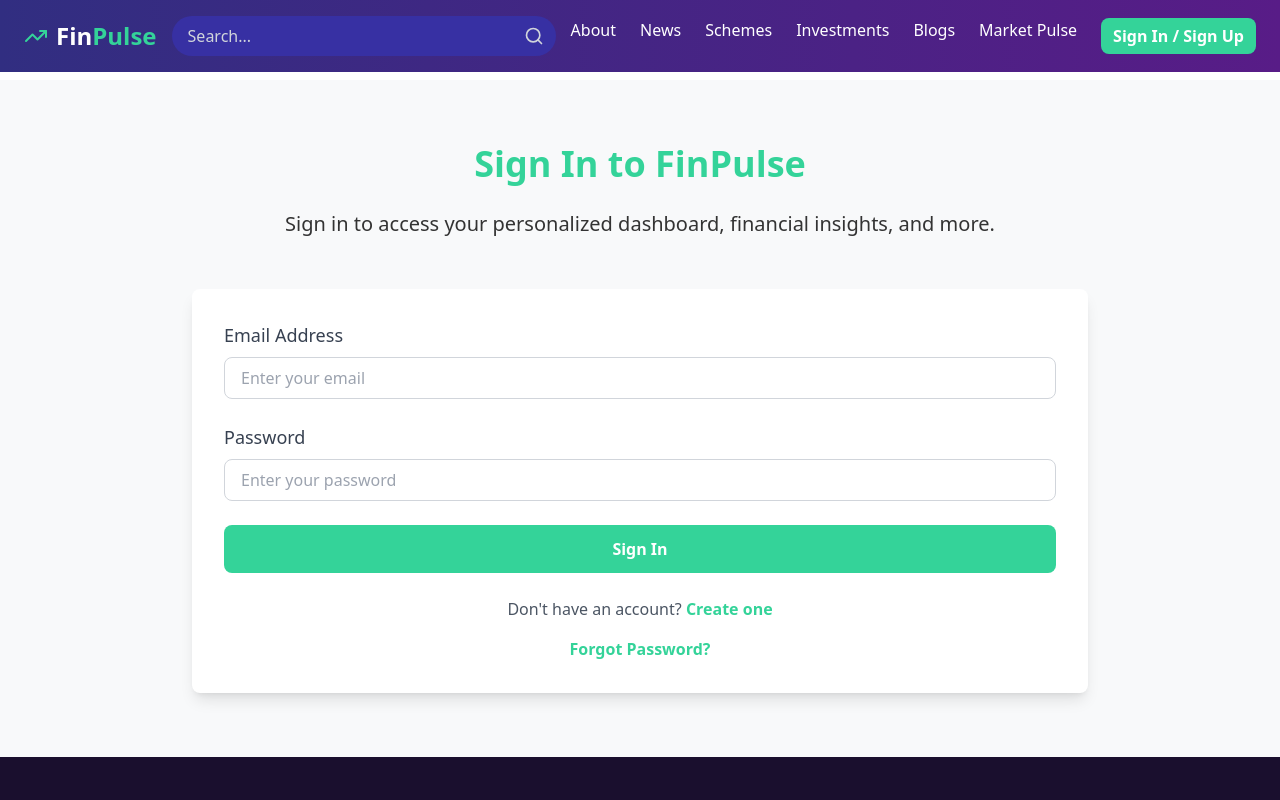
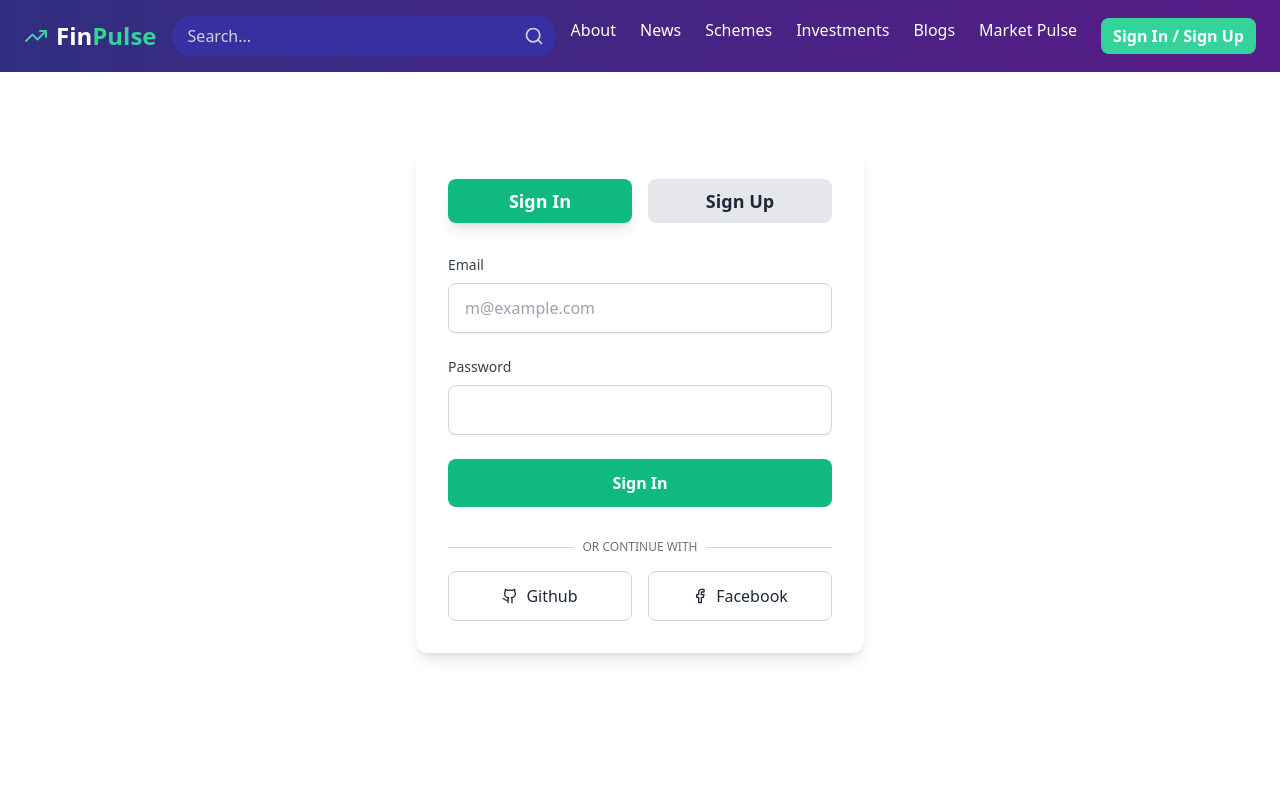
Before and after one commit to akshay0611/FinPulse, a React (Vite) app in the folder frontend/: page /signin-signup in a window 1280 px wide. Shown: the top 800 px of the page. Built offline with nearby package versions, Linux system fonts and the light colour scheme; no server answers.

Commit message:
Modified signin page

```diff
--- a/frontend/src/pages/SignInSignUp.tsx
+++ b/frontend/src/pages/SignInSignUp.tsx
@@ -1,219 +1,225 @@
 import React, { useState } from 'react';
 import Navbar from '../components/Navbar';
-import Footer from '../components/Footer';
+import { Facebook, Github, Loader2 } from 'lucide-react';
 
-const SignInSignUp = () => {
-  const [isSignUp, setIsSignUp] = useState(false);
-  const [email, setEmail] = useState('');
-  const [password, setPassword] = useState('');
-  const [confirmPassword, setConfirmPassword] = useState('');
-  const [error, setError] = useState('');
-  const [showForgotPassword, setShowForgotPassword] = useState(false);
-  const [passwordStrength, setPasswordStrength] = useState(0);
+export default function AuthPage() {
+  const [isLoading, setIsLoading] = useState<boolean>(false);
+  const [activeTab, setActiveTab] = useState<'signin' | 'signup'>('signin');
+  const [errors, setErrors] = useState<{ [key: string]: string }>({});
+  const [formData, setFormData] = useState({
+    email: '',
+    password: '',
+    fullName: '',
+    confirmPassword: '',
+  });
 
-  const toggleForm = () => setIsSignUp(!isSignUp);
-
-  // Handle password strength calculation
-  const handlePasswordChange = (e: React.ChangeEvent<HTMLInputElement>) => {
-    const passwordValue = e.target.value;
-    setPassword(passwordValue);
-    calculatePasswordStrength(passwordValue);
+  // Handle input changes
+  const handleInputChange = (e: React.ChangeEvent<HTMLInputElement>) => {
+    const { name, value } = e.target;
+    setFormData((prevData) => ({ ...prevData, [name]: value }));
   };
 
-  const calculatePasswordStrength = (password: string) => {
-    let strength = 0;
-    if (password.length > 8) strength++;
-    if (/[A-Z]/.test(password)) strength++;
-    if (/[a-z]/.test(password)) strength++;
-    if (/\d/.test(password)) strength++;
-    if (/[^A-Za-z0-9]/.test(password)) strength++;
-    setPasswordStrength(strength);
+  // Validate form
+  const validateForm = () => {
+    const newErrors: { [key: string]: string } = {};
+    const emailPattern = /^[a-zA-Z0-9._-]+@[a-zA-Z0-9.-]+\.[a-zA-Z]{2,6}$/;
+
+    if (!formData.email || !emailPattern.test(formData.email)) {
+      newErrors.email = 'Please enter a valid email address.';
+    }
+    if (!formData.password) {
+      newErrors.password = 'Password is required.';
+    }
+
+    if (activeTab === 'signup') {
+      if (!formData.fullName) {
+        newErrors.fullName = 'Full Name is required.';
+      }
+      if (!formData.confirmPassword) {
+        newErrors.confirmPassword = 'Please confirm your password.';
+      }
+      if (formData.password !== formData.confirmPassword) {
+        newErrors.confirmPassword = 'Passwords do not match.';
+      }
+    }
+
+    setErrors(newErrors);
+    return Object.keys(newErrors).length === 0;
   };
 
-  // Handle submit for login and registration
-  const handleSubmit = (e: React.FormEvent) => {
-    e.preventDefault();
-    if (isSignUp && password !== confirmPassword) {
-      setError('Passwords do not match');
-    } else if (!email || !password) {
-      setError('Please fill in all fields');
-    } else {
-      setError('');
-      // Handle form submission logic here (e.g., API call)
+  // Handle form submission
+  async function onSubmit(event: React.SyntheticEvent) {
+    event.preventDefault();
+
+    if (!validateForm()) return; // Stop if form validation fails
+
+    setIsLoading(true);
+
+    // Simulate API request for 3 seconds
+    setTimeout(() => {
+      setIsLoading(false);
+      console.log('Form Submitted:', formData); // Here you can handle API calls
+    }, 3000);
   }
-  };
-
-  // Handle forgot password functionality
-  const handleForgotPassword = (e: React.FormEvent) => {
-    e.preventDefault();
-    alert(`A password reset link has been sent to ${email}`);
-    setShowForgotPassword(false); // Hide forgot password form after submission
-  };
 
   return (
-    <div className="bg-[#f8f9fa]">
+    <div className="flex flex-col min-h-screen bg-white">
       <Navbar />
-
-      <section className="py-16 px-6 mt-20">
-        <div className="max-w-7xl mx-auto text-center">
-          <h1 className="text-4xl font-bold text-[rgb(52,211,153)] mb-6">
-            {isSignUp ? 'Create Your Account' : 'Sign In to FinPulse'}
-          </h1>
-          <p className="text-xl text-[#333333] mb-12 max-w-3xl mx-auto leading-relaxed">
-            {isSignUp
-              ? 'Join FinPulse today to take control of your financial future and stay informed.'
-              : 'Sign in to access your personalized dashboard, financial insights, and more.'}
-          </p>
+      <main className="flex-grow flex items-center justify-center py-12 px-4 sm:px-6 lg:px-8">
+        <div className="w-full max-w-md p-8 bg-white shadow-lg rounded-xl">
+          <div className="w-full mb-6">
+            <div className="grid w-full grid-cols-2 gap-4">
+              <button
+                onClick={() => setActiveTab('signin')}
+                className={`py-2 px-4 font-semibold text-lg rounded-lg ${activeTab === 'signin' ? 'bg-emerald-500 text-white shadow-lg' : 'bg-gray-200 text-gray-800'}`}
+              >
+                Sign In
+              </button>
+              <button
+                onClick={() => setActiveTab('signup')}
+                className={`py-2 px-4 font-semibold text-lg rounded-lg ${activeTab === 'signup' ? 'bg-emerald-500 text-white shadow-lg' : 'bg-gray-200 text-gray-800'}`}
+              >
+                Sign Up
+              </button>
+            </div>
           </div>
 
-        <div className="max-w-4xl mx-auto bg-white p-8 rounded-lg shadow-lg">
-          {showForgotPassword ? (
-            <form onSubmit={handleForgotPassword}>
-              <h2 className="text-2xl font-semibold text-gray-700 mb-4">Forgot Password</h2>
-              <div className="mb-6">
-                <label htmlFor="forgotEmail" className="block text-lg text-gray-700 mb-2">
-                  Enter your email address to receive a password reset link:
-                </label>
+          <div className="mt-8">
+            {activeTab === 'signin' ? (
+              <form onSubmit={onSubmit}>
+                <div className="space-y-6">
+                  <div className="space-y-2">
+                    <label htmlFor="email" className="block text-sm font-medium text-gray-700">Email</label>
                     <input
+                      id="email"
                       type="email"
-                  id="forgotEmail"
-                  value={email}
-                  onChange={(e) => setEmail(e.target.value)}
-                  placeholder="Enter your email"
-                  className="w-full px-4 py-2 rounded-lg border border-gray-300 focus:outline-none focus:ring-2 focus:ring-emerald-400 transition-colors duration-300"
+                      name="email"
+                      value={formData.email}
+                      onChange={handleInputChange}
+                      placeholder="m@example.com"
                       required
+                      className="w-full px-4 py-3 rounded-lg text-gray-800 border border-gray-300 focus:ring-2 focus:ring-emerald-400 shadow-sm transition-all duration-200 ease-in-out focus:outline-none"
                     />
+                    {errors.email && <p className="text-red-500 text-xs mt-1">{errors.email}</p>}
                   </div>
-
-              <div className="mb-6 flex items-center justify-between">
+                  <div className="space-y-2">
+                    <label htmlFor="password" className="block text-sm font-medium text-gray-700">Password</label>
+                    <input
+                      id="password"
+                      type="password"
+                      name="password"
+                      value={formData.password}
+                      onChange={handleInputChange}
+                      required
+                      className="w-full px-4 py-3 rounded-lg text-gray-800 border border-gray-300 focus:ring-2 focus:ring-emerald-400 shadow-sm transition-all duration-200 ease-in-out focus:outline-none"
+                    />
+                    {errors.password && <p className="text-red-500 text-xs mt-1">{errors.password}</p>}
+                  </div>
+                </div>
+                <div className="mt-6">
                   <button
                     type="submit"
-                  className="w-full bg-emerald-400 py-3 rounded-lg text-white font-semibold hover:bg-emerald-500 transition-colors duration-300"
+                    className="w-full py-3 px-4 font-semibold text-white bg-emerald-500 rounded-lg hover:bg-emerald-600 transition-all duration-200 ease-in-out disabled:bg-emerald-300"
+                    disabled={isLoading}
                   >
-                  Send Reset Link
+                    {isLoading && <Loader2 className="mr-2 h-4 w-4 animate-spin" />}
+                    Sign In
                   </button>
-              </div>
-
-              <div className="text-center">
-                <p className="text-gray-600">
-                  <button
-                    onClick={() => setShowForgotPassword(false)}
-                    className="text-emerald-400 font-semibold hover:text-emerald-500"
-                  >
-                    Back to Sign In
-                  </button>
-                </p>
                 </div>
               </form>
             ) : (
-            <form onSubmit={handleSubmit}>
-              <div className="mb-6">
-                <label htmlFor="email" className="block text-lg text-gray-700 mb-2">
-                  Email Address
-                </label>
+              <form onSubmit={onSubmit}>
+                <div className="space-y-6">
+                  <div className="space-y-2">
+                    <label htmlFor="fullName" className="block text-sm font-medium text-gray-700">Full Name</label>
                     <input
+                      id="fullName"
+                      type="text"
+                      name="fullName"
+                      value={formData.fullName}
+                      onChange={handleInputChange}
+                      placeholder="John Doe"
+                      required
+                      className="w-full px-4 py-3 rounded-lg text-gray-800 border border-gray-300 focus:ring-2 focus:ring-emerald-400 shadow-sm transition-all duration-200 ease-in-out focus:outline-none"
+                    />
+                    {errors.fullName && <p className="text-red-500 text-xs mt-1">{errors.fullName}</p>}
+                  </div>
+                  <div className="space-y-2">
+                    <label htmlFor="email" className="block text-sm font-medium text-gray-700">Email</label>
+                    <input
+                      id="email"
                       type="email"
-                  id="email"
-                  value={email}
-                  onChange={(e) => setEmail(e.target.value)}
-                  placeholder="Enter your email"
-                  className="w-full px-4 py-2 rounded-lg border border-gray-300 focus:outline-none focus:ring-2 focus:ring-emerald-400 transition-colors duration-300"
+                      name="email"
+                      value={formData.email}
+                      onChange={handleInputChange}
+                      placeholder="m@example.com"
                       required
+                      className="w-full px-4 py-3 rounded-lg text-gray-800 border border-gray-300 focus:ring-2 focus:ring-emerald-400 shadow-sm transition-all duration-200 ease-in-out focus:outline-none"
                     />
+                    {errors.email && <p className="text-red-500 text-xs mt-1">{errors.email}</p>}
                   </div>
-
-              <div className="mb-6">
-                <label htmlFor="password" className="block text-lg text-gray-700 mb-2">
-                  Password
-                </label>
+                  <div className="space-y-2">
+                    <label htmlFor="password" className="block text-sm font-medium text-gray-700">Password</label>
                     <input
+                      id="password"
                       type="password"
-                  id="password"
-                  value={password}
-                  onChange={handlePasswordChange}
-                  placeholder="Enter your password"
-                  className="w-full px-4 py-2 rounded-lg border border-gray-300 focus:outline-none focus:ring-2 focus:ring-emerald-400 transition-colors duration-300"
+                      name="password"
+                      value={formData.password}
+                      onChange={handleInputChange}
                       required
+                      className="w-full px-4 py-3 rounded-lg text-gray-800 border border-gray-300 focus:ring-2 focus:ring-emerald-400 shadow-sm transition-all duration-200 ease-in-out focus:outline-none"
                     />
-                {password && (
-                  <div className="mt-2 text-sm text-gray-600">
-                    <div className="flex justify-between">
-                      <span>Strength:</span>
-                      <span className={`font-bold ${passwordStrength < 3 ? 'text-red-500' : 'text-green-500'}`}>
-                        {passwordStrength === 0 ? 'Very Weak' : passwordStrength === 1 ? 'Weak' : passwordStrength === 2 ? 'Medium' : 'Strong'}
-                      </span>
+                    {errors.password && <p className="text-red-500 text-xs mt-1">{errors.password}</p>}
                   </div>
-                    <div className="w-full bg-gray-200 h-2 rounded-full mt-2">
-                      <div
-                        className={`h-2 rounded-full ${passwordStrength < 3 ? 'bg-red-500' : 'bg-green-500'}`}
-                        style={{ width: `${(passwordStrength / 5) * 100}%` }}
+                  <div className="space-y-2">
+                    <label htmlFor="confirmPassword" className="block text-sm font-medium text-gray-700">Confirm Password</label>
+                    <input
+                      id="confirmPassword"
+                      type="password"
+                      name="confirmPassword"
+                      value={formData.confirmPassword}
+                      onChange={handleInputChange}
+                      required
+                      className="w-full px-4 py-3 rounded-lg text-gray-800 border border-gray-300 focus:ring-2 focus:ring-emerald-400 shadow-sm transition-all duration-200 ease-in-out focus:outline-none"
                     />
+                    {errors.confirmPassword && <p className="text-red-500 text-xs mt-1">{errors.confirmPassword}</p>}
                   </div>
                 </div>
-                )}
-              </div>
-
-              {isSignUp && (
-                <div className="mb-6">
-                  <label htmlFor="confirmPassword" className="block text-lg text-gray-700 mb-2">
-                    Confirm Password
-                  </label>
-                  <input
-                    type="password"
-                    id="confirmPassword"
-                    value={confirmPassword}
-                    onChange={(e) => setConfirmPassword(e.target.value)}
-                    placeholder="Confirm your password"
-                    className="w-full px-4 py-2 rounded-lg border border-gray-300 focus:outline-none focus:ring-2 focus:ring-emerald-400 transition-colors duration-300"
-                    required
-                  />
-                </div>
-              )}
-
-              {error && (
-                <div className="mb-6 text-red-500">
-                  <p>{error}</p>
-                </div>
-              )}
-
-              <div className="mb-6 flex items-center justify-between">
+                <div className="mt-6">
                   <button
                     type="submit"
-                  className="w-full bg-emerald-400 py-3 rounded-lg text-white font-semibold hover:bg-emerald-500 transition-colors duration-300"
+                    className="w-full py-3 px-4 font-semibold text-white bg-emerald-500 rounded-lg hover:bg-emerald-600 transition-all duration-200 ease-in-out disabled:bg-emerald-300"
+                    disabled={isLoading}
                   >
-                  {isSignUp ? 'Create Account' : 'Sign In'}
+                    {isLoading && <Loader2 className="mr-2 h-4 w-4 animate-spin" />}
+                    Sign Up
                   </button>
                 </div>
               </form>
             )}
+          </div>
 
-          <div className="text-center">
-            <p className="text-gray-600">
-              {isSignUp ? 'Already have an account?' : "Don't have an account?"}{' '}
-              <button
-                onClick={toggleForm}
-                className="text-emerald-400 font-semibold hover:text-emerald-500"
-              >
-                {isSignUp ? 'Sign In' : 'Create one'}
-              </button>
-            </p>
-            {!isSignUp && (
-              <p className="text-gray-600 mt-4">
-                <button
-                  onClick={() => setShowForgotPassword(true)}
-                  className="text-emerald-400 font-semibold hover:text-emerald-500"
-                >
-                  Forgot Password?
-                </button>
-              </p>
-            )}
+          <div className="relative mt-8">
+            <div className="absolute inset-0 flex items-center">
+              <span className="w-full border-t border-gray-300" />
+            </div>
+            <div className="relative flex justify-center text-xs uppercase">
+              <span className="bg-white px-2 text-gray-500">Or continue with</span>
             </div>
           </div>
-      </section>
 
-
+          <div className="mt-4 flex space-x-4">
+            <button className="w-full py-3 px-4 text-gray-800 border border-gray-300 rounded-lg hover:bg-gray-100 flex items-center justify-center transition-all duration-200 ease-in-out">
+              <Github className="mr-2 h-4 w-4" />
+              Github
+            </button>
+            <button className="w-full py-3 px-4 text-gray-800 border border-gray-300 rounded-lg hover:bg-gray-100 flex items-center justify-center transition-all duration-200 ease-in-out">
+              <Facebook className="mr-2 h-4 w-4" />
+              Facebook
+            </button>
+          </div>
+        </div>
+      </main>
     </div>
   );
-};
-
-export default SignInSignUp;
+}
```
Lines whose indentation alone changed are shown as unchanged.
